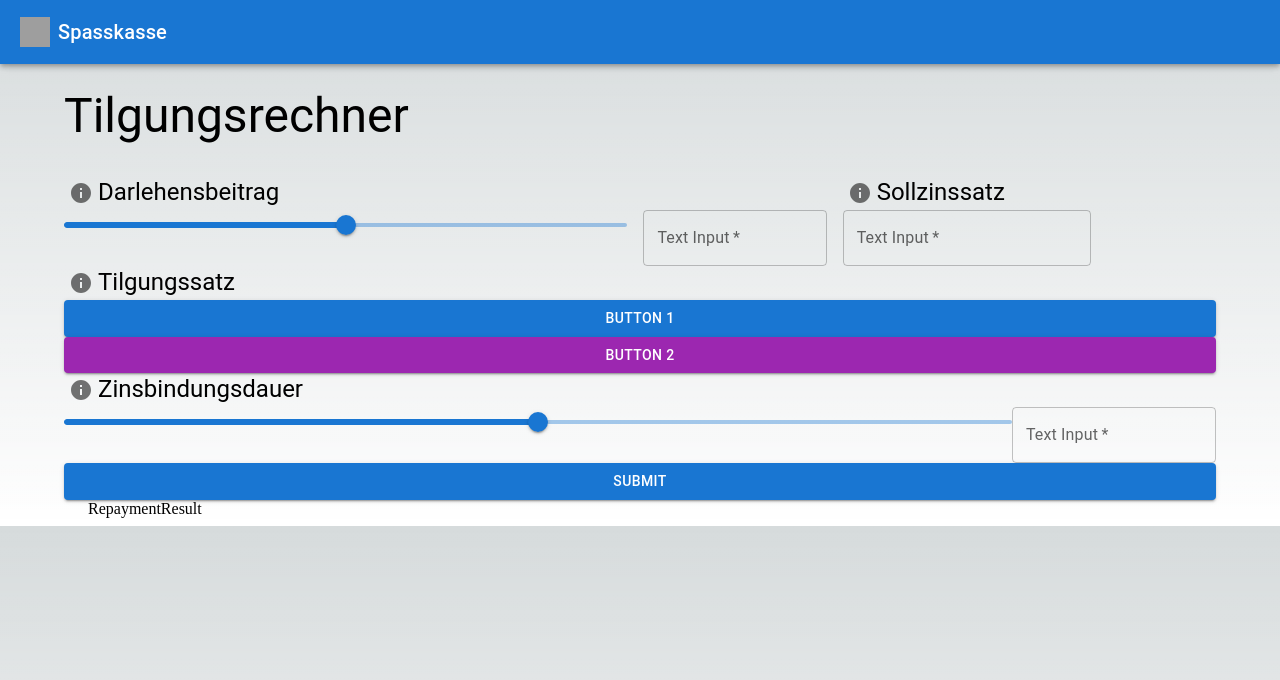
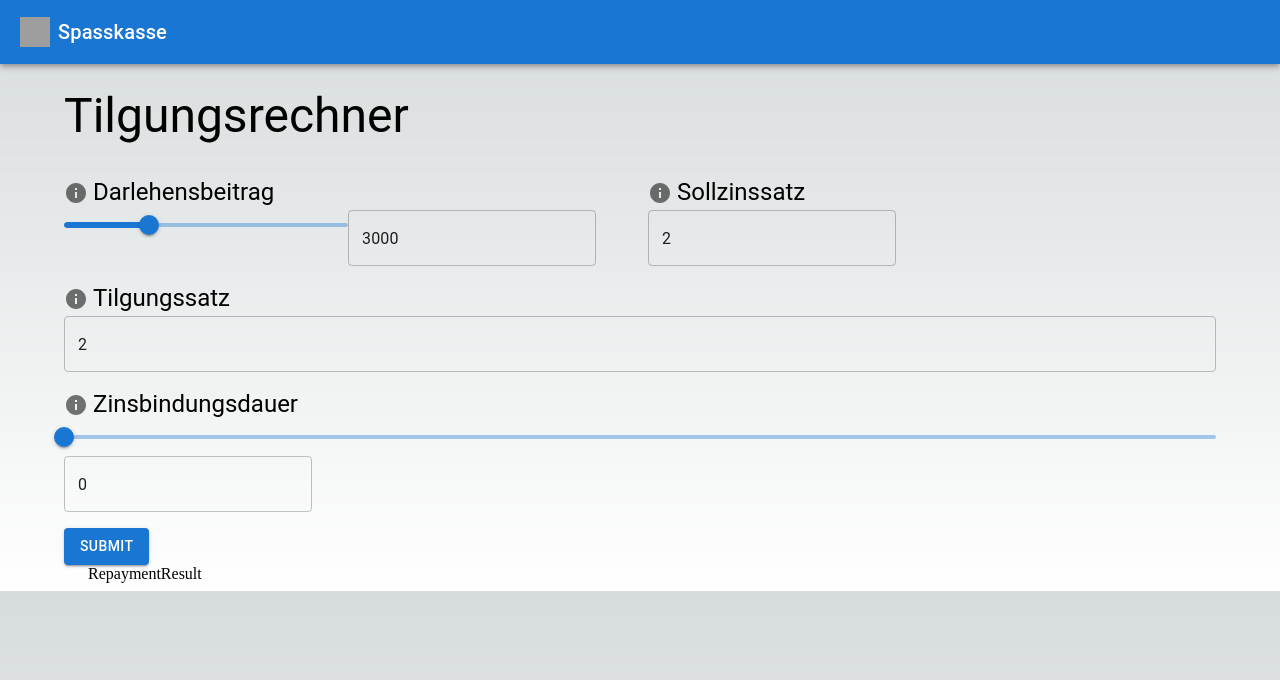
Before and after one commit to Marwillus/tilgungsplan, a Next.js app in the folder frontend/: page / in a window 1280 px wide. Shown: the top 680 px of the page. Built offline with nearby package versions, Linux system fonts and the light colour scheme; grey boxes are pictures that could not be loaded.

Commit message:
adjust form layout, add dataInput

```diff
--- a/frontend/src/components/repayment-form/RepaymentForm.tsx
+++ b/frontend/src/components/repayment-form/RepaymentForm.tsx
@@ -1,64 +1,39 @@
 import { useState } from 'react';
 
-import { Button, Grid, Slider, Stack, TextField, Typography } from '@mui/material';
+import { Button, FormGroup, Grid, Slider, TextField, Typography } from '@mui/material';
 
 import FormGroupHeader from './form-header/FormGroupHeader';
 import s from './style.module.scss';
 
-interface FormGroup {
-  header: string;
-  slider?: number;
-  textInput: string;
-  button1?: string;
-  button2?: string;
+interface FormData {
+  loanContribution: number;
+  interestRate: number;
+  repaymentRate: number;
+  interestPeriod?: number;
 }
 
 function RepaymentForm() {
-  const [formGroup1, setFormGroup1] = useState<FormGroup>({
-    header: "",
-    slider: 50,
-    textInput: "",
+  const [formData, setFormData] = useState<FormData>({
+    loanContribution: 3000,
+    interestRate: 2,
+    repaymentRate: 100,
+    interestPeriod: 0,
   });
 
-  const [formGroup2, setFormGroup2] = useState<FormGroup>({
-    header: "",
-    textInput: "",
-  });
-
-  const [formGroup3, setFormGroup3] = useState<FormGroup>({
-    header: "",
-    button1: "Button 1",
-    button2: "Button 2",
-  });
-
-  const [formGroup4, setFormGroup4] = useState<FormGroup>({
-    header: "",
-    slider: 50,
-    textInput: "",
-  });
-
-  const handleInputChange = (
-    event: Event,
-    formGroup: FormGroup,
-    setFormGroup: FormGroup
-  ) => {
-    const { name, value } = event.target;
-    setFormGroup((prevState) => ({
+  const handleInputChange = (value: number | string, key: string) => {
+    if (typeof value === 'string') {
+      Number(value)
+    }
+    setFormData((prevState) => ({
       ...prevState,
-      [name]: value,
+      [key]: value,
     }));
   };
 
-  const handleSliderChange = (event: Event, formGroup, setFormGroup) => {
-    const value = event.target.value;
-    setFormGroup((prevState) => ({
-      ...prevState,
-      slider: value,
-    }));
-  };
+  const handleSubmit = (event: Event) => {
+    console.log(formData);
+    event.preventDefault();
 
-  const handleSubmit = (event) => {
-    event.preventDefault();
     // Handle form submission here
   };
 
@@ -68,76 +43,115 @@ function RepaymentForm() {
         Tilgungsrechner
       </Typography>
 
-      <form onSubmit={handleSubmit}>
-        <Stack>
+      <form onSubmit={() => handleSubmit}>
         <Grid container spacing={2}>
-            <Grid item xs={8}>
+          <Grid container item md={6} xs={12}>
+            <Grid item xs={12}>
               <FormGroupHeader title={"Darlehensbeitrag"} />
-              <Stack direction={"row"} spacing={2}>
+            </Grid>
+            <Grid item xs={6}>
               <Slider
-                  name="slider"
-                  value={formGroup1.slider}
-                  onChange={(event) =>
-                    handleSliderChange(event, formGroup1, setFormGroup1)
+                min={0}
+                max={10000}
+                value={formData.loanContribution}
+                onChange={(event, value) =>
+                  handleInputChange(value as number, "loanContribution")
                 }
               />
+            </Grid>
+            <Grid item xs={6}>
               <TextField
-                  name="textInput"
-                  label="Text Input"
-                  value={formGroup1.textInput}
+                value={formData.loanContribution}
                 onChange={(event) =>
-                    handleInputChange(event, formGroup1, setFormGroup1)
-                  }
-                  required
-                />
-              </Stack>
-            </Grid>
-
-            <Grid item xs={4}>
-              <FormGroupHeader title={"Sollzinssatz"} />
-              <TextField
-                name="textInput"
-                label="Text Input"
-                value={formGroup2.textInput}
-                onChange={(event) =>
-                  handleInputChange(event, formGroup2, setFormGroup2)
+                  handleInputChange(event.target.value, "loanContribution")
                 }
                 required
               />
             </Grid>
           </Grid>
 
+          <Grid item md={6} xs={12}>
+            <FormGroupHeader title={"Sollzinssatz"} />
+            <TextField
+              value={formData.interestRate}
+              onChange={(event) =>
+                handleInputChange(event.target.value, "interestRate")
+              }
+              required
+            />
+          </Grid>
+
+          <Grid item xs={12}>
+            <FormGroup>
               <FormGroupHeader title={"Tilgungssatz"} />
-          <Button variant="contained" color="primary">
-            {formGroup3.button1}
-          </Button>
-          <Button variant="contained" color="secondary">
-            {formGroup3.button2}
-          </Button>
+              {/* <FormControlLabel
+                control={
+                  <Checkbox
+                    checked={formData.option1}
+                    onChange={handleChangeCheckbox}
+                    name="option1"
+                    color="primary"
+                  />
+                }
+                label="Option 1"
+              />
+              <FormControlLabel
+                control={
+                  <Checkbox
+                    checked={formData.option2}
+                    onChange={handleChangeCheckbox}
+                    name="option2"
+                    color="primary"
+                  />
+                }
+                label="Option 2"
+              />
+              <TextField
+                label="Text Field"
+                name="textField"
+                value={formData.textFieldValue}
+                onChange={handleChangeTextField}
+                variant="outlined"
+                margin="normal"
+                disabled={!formData.option1 && !formData.option2}
+              /> */}
+              <TextField
+                value={formData.interestRate}
+                onChange={(event) =>
+                  handleInputChange(event.target.value, "repaymentRate")
+                }
+                required
+              />
+            </FormGroup>
+          </Grid>
 
+          <Grid container item xs={12}>
+            <Grid item xs={12}>
               <FormGroupHeader title={"Zinsbindungsdauer"} />
-          <Stack direction={"row"}>
+            </Grid>
+            <Grid item xs={12}>
               <Slider
                 name="slider"
-              value={formGroup4.slider}
-              onChange={(event) =>
-                handleSliderChange(event, formGroup4, setFormGroup4)
+                value={formData.interestPeriod}
+                onChange={(event, value) =>
+                  handleInputChange(value as number, "interestPeriod")
                 }
               />
               <TextField
-              name="textInput"
-              label="Text Input"
-              value={formGroup4.textInput}
+                value={formData.interestPeriod}
                 onChange={(event) =>
-                handleInputChange(event, formGroup4, setFormGroup4)
+                  handleInputChange(event.target.value, "interestPeriod")
                 }
                 required
               />
-          </Stack>
+            </Grid>
+          </Grid>
+          <Grid container item xs={12}>
             <Button type="submit" variant="contained" color="primary">
               Submit
             </Button>
-        </Stack>
+          </Grid>
+        </Grid>
       </form>
     </div>
   );
--- a/frontend/src/components/repayment-form/form-header/FormGroupHeader.tsx
+++ b/frontend/src/components/repayment-form/form-header/FormGroupHeader.tsx
@@ -42,7 +42,7 @@ function FormGroupHeader({title}: FormGroupHeader) {
                 </Typography>
               </Popover> */}
       <Stack direction={"row"}>
-        <IconButton size="small">
+        <IconButton size="small" sx={{pl: 0}}>
           <InfoIcon />
         </IconButton>
         <Typography variant="h5" sx={{ verticalAlign: "center" }}>
```
Lines whose indentation alone changed are shown as unchanged.
